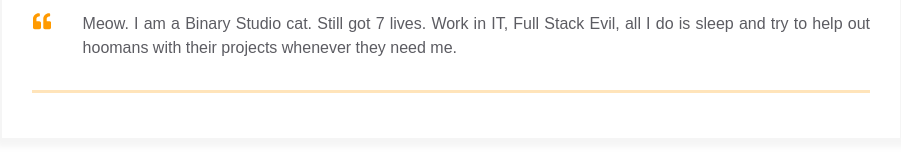
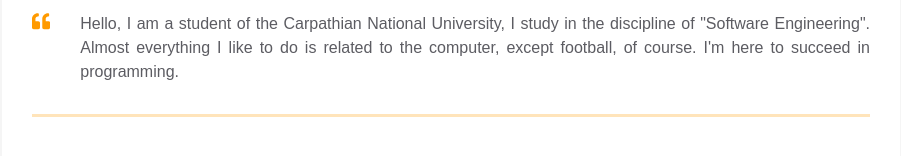
Before and after one commit to YevhenBrusak/homepage, a plain HTML site: page index.html in a window 1280 px wide. Shown: the part 350-506 px from the top of the page, without its empty margins (189-1090 px from the left). Drawn offline with Linux system fonts and the light colour scheme.

Commit message:
Added personal intro

```diff
--- a/index.html
+++ b/index.html
@@ -97,10 +97,10 @@
                   </path>
                 </svg>
               </div>
-              <p class="intro_text">Meow.
-                I am a Binary Studio cat. Still got 7 lives. Work in IT, Full Stack Evil,
-                all I do is sleep and try to help out hoomans with their projects whenever
-                they need me.
+              <p class="intro_text">Hello, I am a student of the Carpathian National University,
+                I study in the discipline of "Software Engineering".
+                Almost everything I like to do is related to the computer,
+                except football, of course. I'm here to succeed in programming.
               </p>
             </div>
           </div>
```
